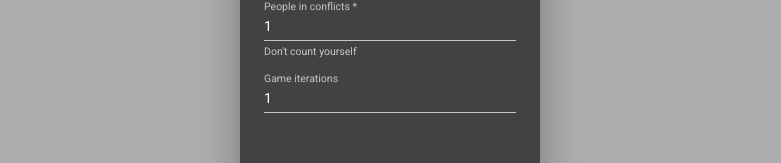
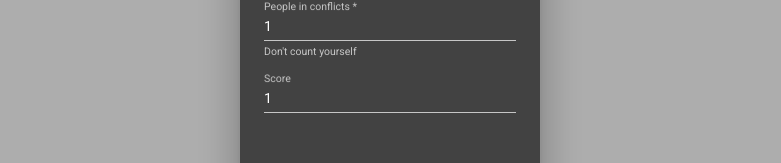
Before and after one commit to DanielmTheDev/RockPaperScissors-Angular, an Angular app: page / in a window 1280 px wide. Both pictures are taken after a click on the button "Get Started!". Shown: the part 356-519 px from the top of the page, without its empty margins (250-1031 px from the left). Built offline with nearby package versions, Linux system fonts and the light colour scheme.

Commit message:
Update model

```diff
--- a/src/app/home/models/room-creation-request.ts
+++ b/src/app/home/models/room-creation-request.ts
@@ -3,6 +3,6 @@ import { GameType } from "./game-type";
 export interface RoomCreationRequest {
   name: string;
   numberOfPlayers: number;
-  iterations?: number;
+  score?: number;
   typeOfGame?: GameType;
 }
--- a/src/app/home/room-creation-modal/room-creation-modal.component.html
+++ b/src/app/home/room-creation-modal/room-creation-modal.component.html
@@ -13,8 +13,8 @@
     </mat-form-field>
 
     <mat-form-field *ngIf="formGroup.value.numberOfPlayers === 1" appearance="legacy">
-      <mat-label>Game iterations</mat-label>
-      <input matInput type="number" min="1" formControlName="iterations">
+      <mat-label>Score</mat-label>
+      <input matInput type="number" min="1" formControlName="score">
     </mat-form-field>
 
     <div *ngIf="formGroup.value.numberOfPlayers > 1">
--- a/src/app/home/room-creation-modal/room-creation-modal.component.ts
+++ b/src/app/home/room-creation-modal/room-creation-modal.component.ts
@@ -12,7 +12,7 @@ export class RoomCreationModalComponent {
   formGroup: FormGroup = this.formBuilder.group({
     'name': [''],
     'numberOfPlayers': [1, Validators.min(1)],
-    'iterations': [1, Validators.min(1)],
+    'score': [1, Validators.min(1)],
     'typeOfGame': [GameType.Winner]
   });
 
```
